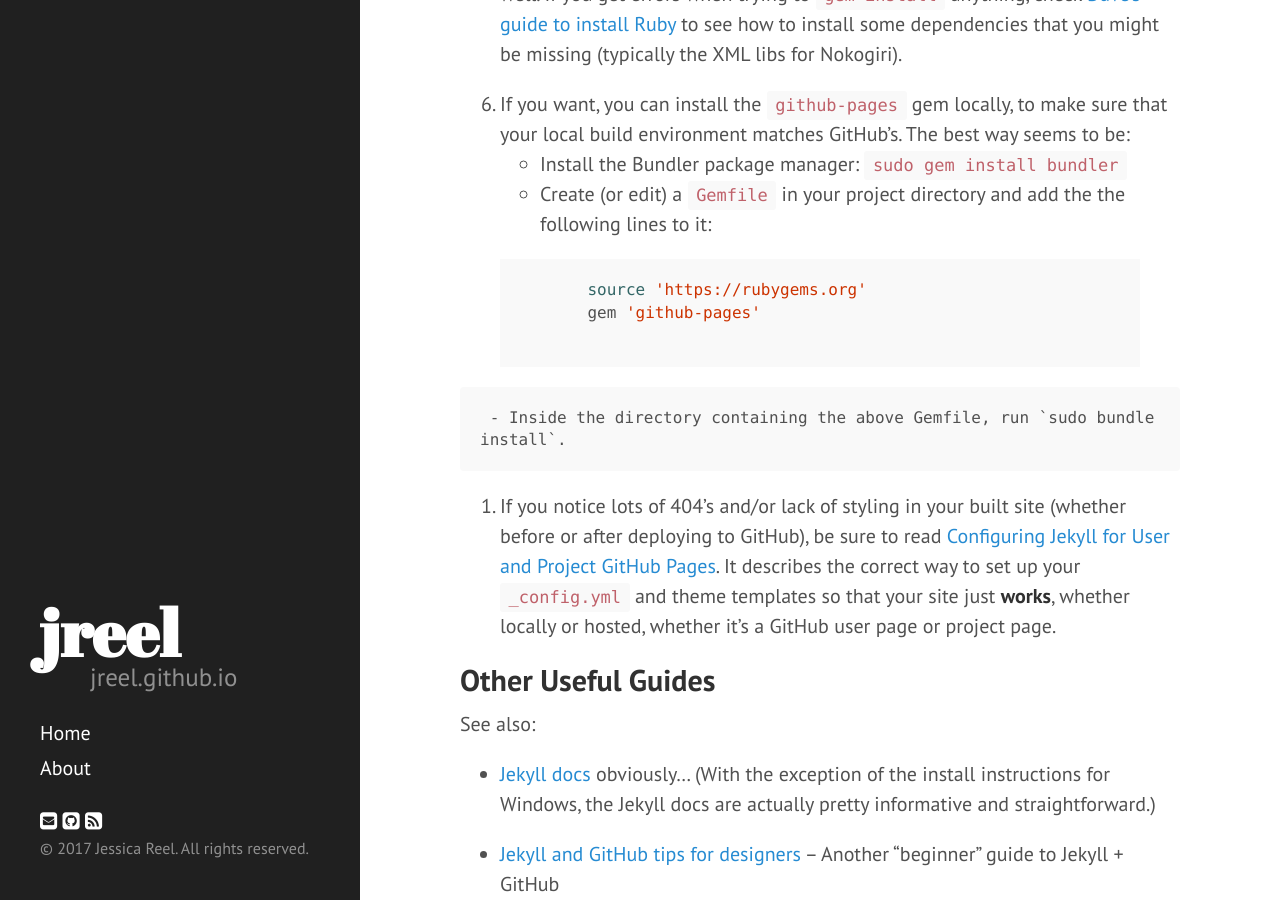
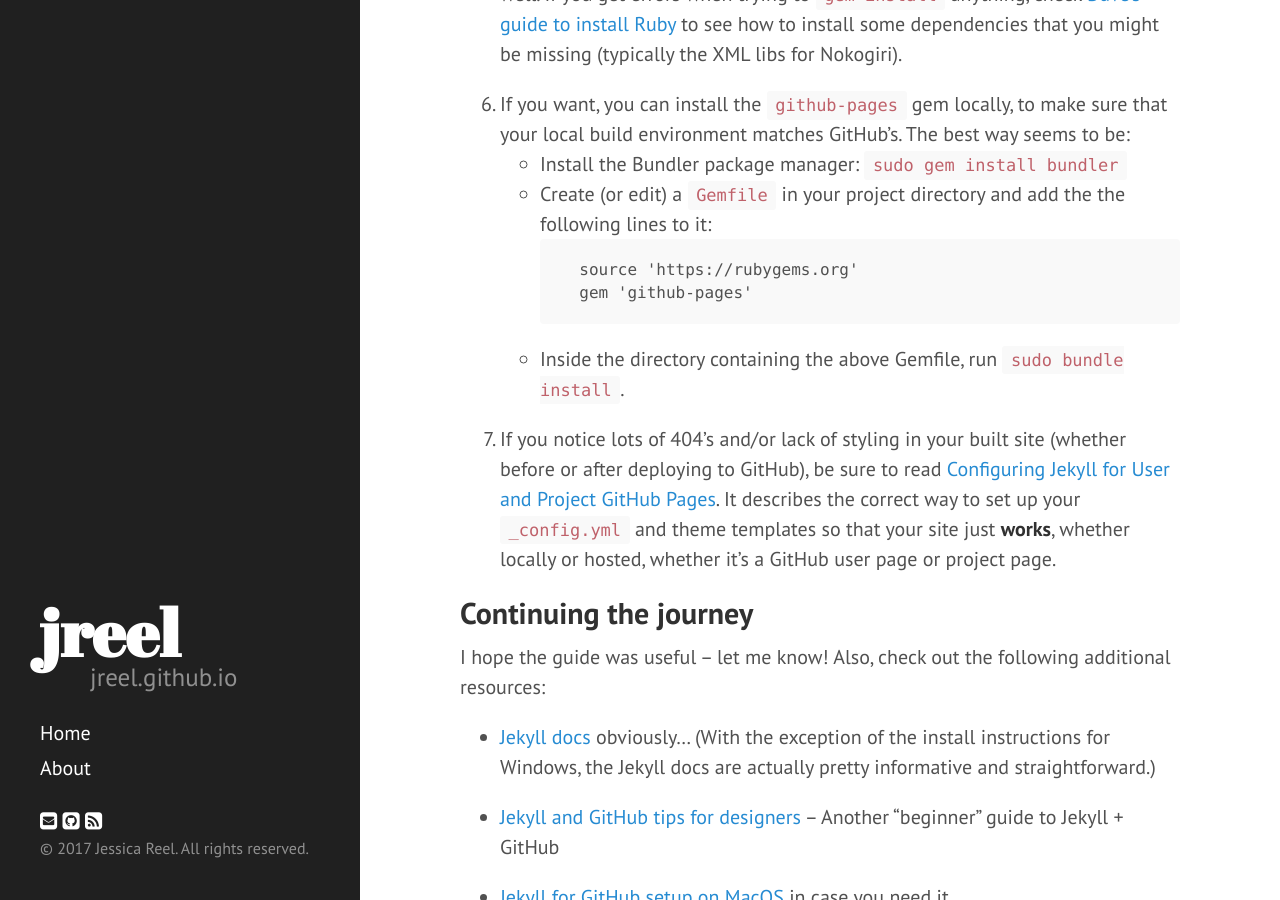
Before and after one commit to jreel/jreel.github.io, a Jekyll site: the page built from _posts/2017-07-20-installing-jekyll-on-windows.md, in a window 1280 px wide and 900 px high, scrolled down 2461 px. Built offline with Jekyll 4.4.1, drawn with Linux system fonts in a browser that asks for light colours; nearby versions of some CDN libraries; some of the changed text lies outside the part shown.

Commit message:
blog post & other tweaks

```diff
--- a/_posts/2017-07-20-installing-jekyll-on-windows.md
+++ b/_posts/2017-07-20-installing-jekyll-on-windows.md
@@ -10,8 +10,8 @@
  [movement toward static website generators](https://www.smashingmagazine.com/2015/11/modern-static-website-generators-next-big-thing/).
  Makes sense, especially with a "mobile-first" motto, since static websites can be delivered much faster (among [other benefits](https://wsvincent.com/static-vs-dynamic-websites-pros-and-cons/)).
 
- [Jekyll]() is one of the leading players in the static website generator arena. Without going into too much detail, Jekyll takes plaintext (Markdown) files, renders them through user-defined
- layout templates, and spits out static HTML files, with everything nicely linked together. One of the aspects that makes it especially appealing is that it is used by [GitHub Pages](), which provides free personal
+ [Jekyll](https://jekyllrb.com/) is one of the leading players in the static website generator arena. Without going into too much detail, Jekyll takes plaintext (Markdown) files, renders them through user-defined
+ layout templates, and spits out static HTML files, with everything nicely linked together. One of the aspects that makes it especially appealing is that it is used by [GitHub Pages](https://pages.github.com/), which provides free personal
  and project websites for GitHub users. This means that if you already have a GitHub account, you also already have a web host -- all you need to do is set it up.
 
 ## GitHub + Jekyll: starting out
@@ -35,7 +35,7 @@
 
   *(My recommendation if you're running Windows <10: upgrade to Windows 10.)*
 
-## Installing Jekyll on Windows: Step By Step
+## Installing Jekyll on Windows: step by step
 
   1. Follow the [Bash on Ubuntu on Windows Installation Guide](https://msdn.microsoft.com/en-us/commandline/wsl/install_guide):
      - **Check your OS Build** and **Install the Windows Subsystem for Linux** (the first two steps).
@@ -60,10 +60,10 @@
   6. If you want, you can install the `github-pages` gem locally, to make sure that your local build environment matches GitHub's. The best way seems to be:
      - Install the Bundler package manager: `sudo gem install bundler`
      - Create (or edit) a `Gemfile` in your project directory and add the the following lines to it:
-     {% highlight bash %}
-       source 'https://rubygems.org'
-       gem 'github-pages'
-     {% endhighlight %}
+         ~~~~~~~~~~
+         source 'https://rubygems.org'
+         gem 'github-pages'
+         ~~~~~~~~~~~~
      - Inside the directory containing the above Gemfile, run `sudo bundle install`.
 
   7. If you notice lots of 404's and/or lack of styling in your built site (whether before or after deploying to GitHub), be sure
@@ -71,9 +71,9 @@
      It describes the correct way to set up your `_config.yml` and theme templates so that your site just **works**, whether locally or hosted, whether it's a GitHub user page or project page.
 
 
-## Other Useful Guides
+## Continuing the journey
 
-  See also:
+I hope the guide was useful -- let me know! Also, check out the following additional resources:
 
   - [Jekyll docs](http://jekyllrb.com/docs/usage/) obviously... (With the exception of the install instructions for Windows, the Jekyll docs are actually pretty informative and straightforward.)
 
```
